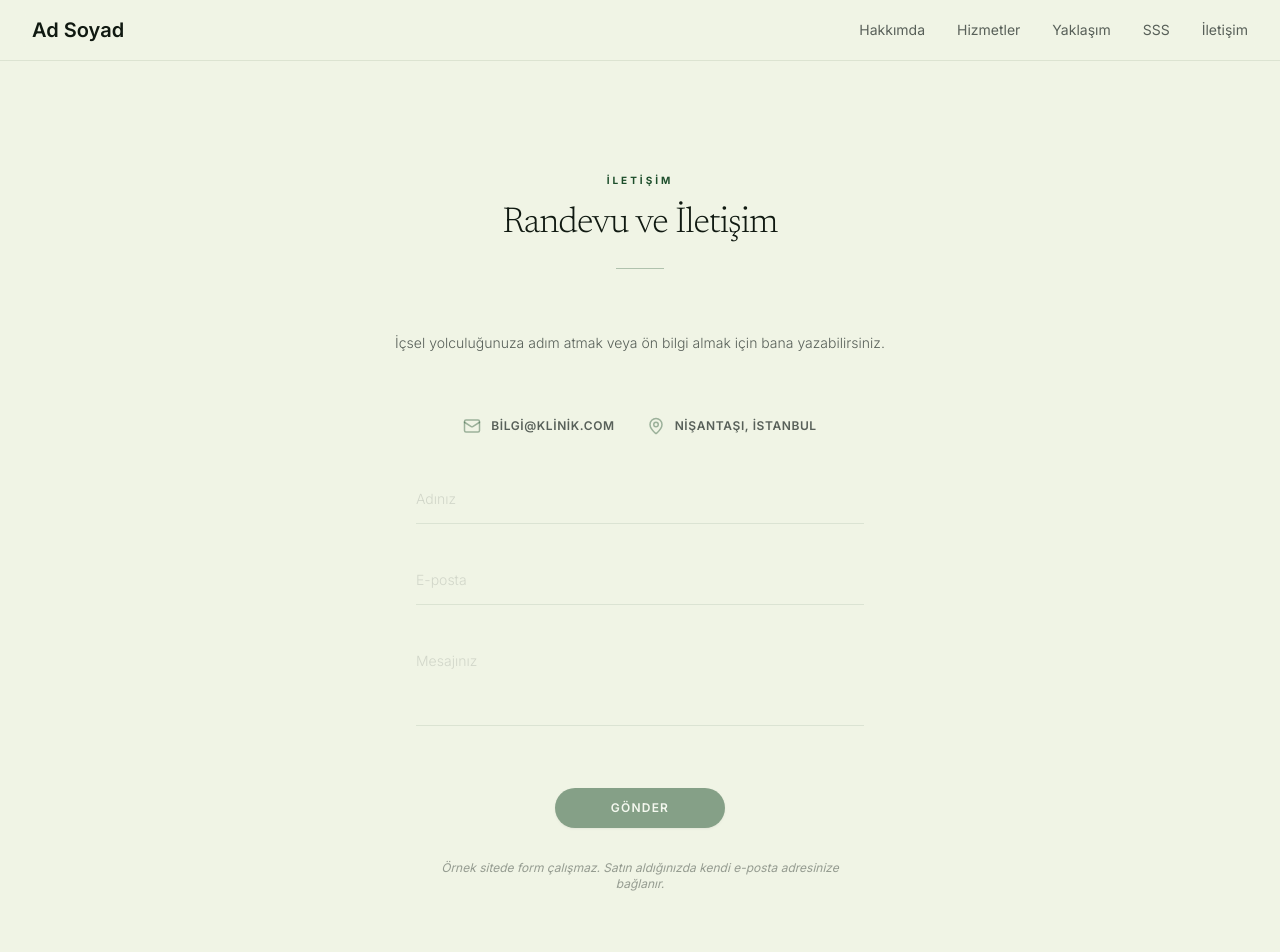
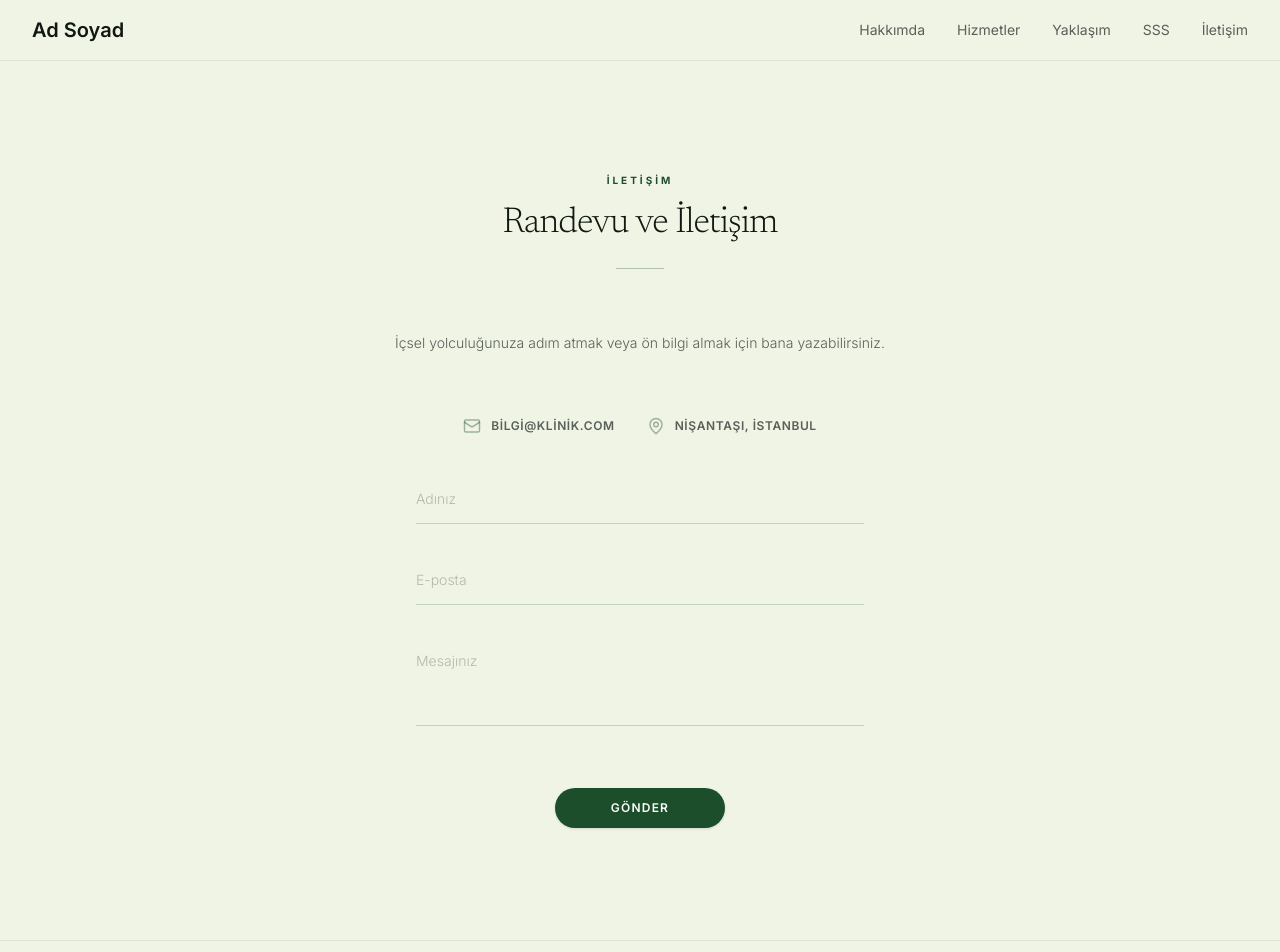
Before and after one commit to signtraceapp-ctrl/psychofolio-template-serene, a Next.js app: page /iletisim in a window 1280 px wide. Shown: the top 952 px of the page. Built offline with nearby package versions, Linux system fonts and the light colour scheme.

Commit message:
fix: contact form mailto - gonder butonu calisiyor

```diff
--- a/app/iletisim/contact-client.tsx
+++ b/app/iletisim/contact-client.tsx
@@ -1,12 +1,25 @@
 "use client";
 
-import { useRef, useEffect } from "react";
+import { useRef, useEffect, useState } from "react";
 import { gsap } from "gsap";
 import { Mail, MapPin } from "lucide-react";
 import type { SiteContent } from "@/lib/content";
 
 export function ContactClient({ content: c }: { content: SiteContent }) {
   const scopeRef = useRef<HTMLDivElement>(null);
+  const [sent, setSent] = useState(false);
+
+  const handleSubmit = (e: React.FormEvent<HTMLFormElement>) => {
+    e.preventDefault();
+    const form = e.currentTarget;
+    const ad = (form.elements.namedItem("ad") as HTMLInputElement)?.value ?? "";
+    const eposta = (form.elements.namedItem("eposta") as HTMLInputElement)?.value ?? "";
+    const mesaj = (form.elements.namedItem("mesaj") as HTMLTextAreaElement)?.value ?? "";
+    const subject = encodeURIComponent("İletişim Formu");
+    const body = encodeURIComponent(`Ad: ${ad}\nE-posta: ${eposta}\n\n${mesaj}`);
+    window.location.href = `mailto:${c.site.email}?subject=${subject}&body=${body}`;
+    setSent(true);
+  };
 
   useEffect(() => {
     const ctx = gsap.context(() => {
@@ -43,38 +56,59 @@ export function ContactClient({ content: c }: { content: SiteContent }) {
                 <span className="flex items-center gap-2.5"><MapPin className="h-4.5 w-4.5 text-primary/40" /> {c.site.address}</span>
               </div>
 
-              <div className="space-y-8 max-w-md mx-auto">
+              {sent ? (
+                <div className="max-w-md mx-auto text-center space-y-4 py-8">
+                  <div className="inline-flex items-center justify-center w-14 h-14 rounded-full bg-primary/10 text-primary mb-2">
+                    <Mail className="h-6 w-6" />
+                  </div>
+                  <h3 className="text-lg font-light text-fg">Mesajiniz Hazirlandi</h3>
+                  <p className="text-sm text-fg-muted font-light">
+                    E-posta uygulamaniz acildi. Gonderdikten sonra en kisa surede donus yapilacaktir.
+                  </p>
+                  <button
+                    type="button"
+                    onClick={() => setSent(false)}
+                    className="inline-flex items-center justify-center rounded-full px-10 py-2.5 text-xs font-semibold tracking-widest uppercase shadow-sm bg-primary text-primary-fg hover:opacity-90 transition-opacity"
+                  >
+                    Yeni Mesaj
+                  </button>
+                </div>
+              ) : (
+                <form onSubmit={handleSubmit} className="space-y-8 max-w-md mx-auto">
                   <input
+                    id="ad"
+                    name="ad"
                     type="text"
+                    required
                     placeholder={c.contact.formName}
-                  disabled
-                  className="w-full bg-transparent border-b border-primary/20 py-3.5 text-sm focus:outline-none focus:border-primary font-light placeholder:text-fg-muted/40 transition-colors disabled:opacity-50 disabled:cursor-not-allowed"
+                    className="w-full bg-transparent border-b border-primary/20 py-3.5 text-sm focus:outline-none focus:border-primary font-light placeholder:text-fg-muted/40 transition-colors"
                   />
                   <input
+                    id="eposta"
+                    name="eposta"
                     type="email"
+                    required
                     placeholder={c.contact.formEmail}
-                  disabled
-                  className="w-full bg-transparent border-b border-primary/20 py-3.5 text-sm focus:outline-none focus:border-primary font-light placeholder:text-fg-muted/40 transition-colors disabled:opacity-50 disabled:cursor-not-allowed"
+                    className="w-full bg-transparent border-b border-primary/20 py-3.5 text-sm focus:outline-none focus:border-primary font-light placeholder:text-fg-muted/40 transition-colors"
                   />
                   <textarea
+                    id="mesaj"
+                    name="mesaj"
+                    required
                     placeholder={c.contact.formMessage}
                     rows={3}
-                  disabled
-                  className="w-full bg-transparent border-b border-primary/20 py-3.5 text-sm focus:outline-none focus:border-primary font-light resize-none placeholder:text-fg-muted/40 transition-colors disabled:opacity-50 disabled:cursor-not-allowed"
+                    className="w-full bg-transparent border-b border-primary/20 py-3.5 text-sm focus:outline-none focus:border-primary font-light resize-none placeholder:text-fg-muted/40 transition-colors"
                   />
                   <div className="text-center pt-6">
                     <button
-                    type="button"
-                    disabled
-                    className="inline-flex items-center justify-center rounded-full px-14 py-3 text-xs font-semibold tracking-widest uppercase shadow-sm bg-primary text-primary-fg opacity-50 cursor-not-allowed"
+                      type="submit"
+                      className="inline-flex items-center justify-center rounded-full px-14 py-3 text-xs font-semibold tracking-widest uppercase shadow-sm bg-primary text-primary-fg hover:opacity-90 transition-opacity"
                     >
                       {c.contact.formSubmit}
                     </button>
                   </div>
-                <p className="text-center text-xs text-fg-muted/60 italic">
-                  Örnek sitede form çalışmaz. Satın aldığınızda kendi e-posta adresinize bağlanır.
-                </p>
-              </div>
+                </form>
+              )}
             </div>
           </div>
         </div>
```
Lines whose indentation alone changed are shown as unchanged.
